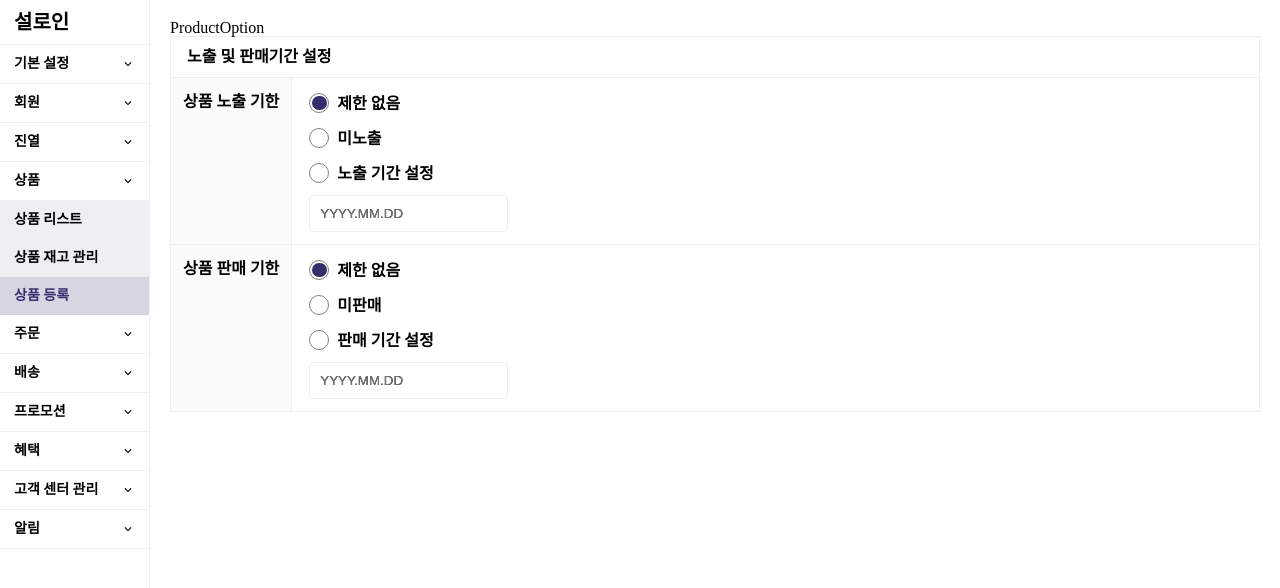
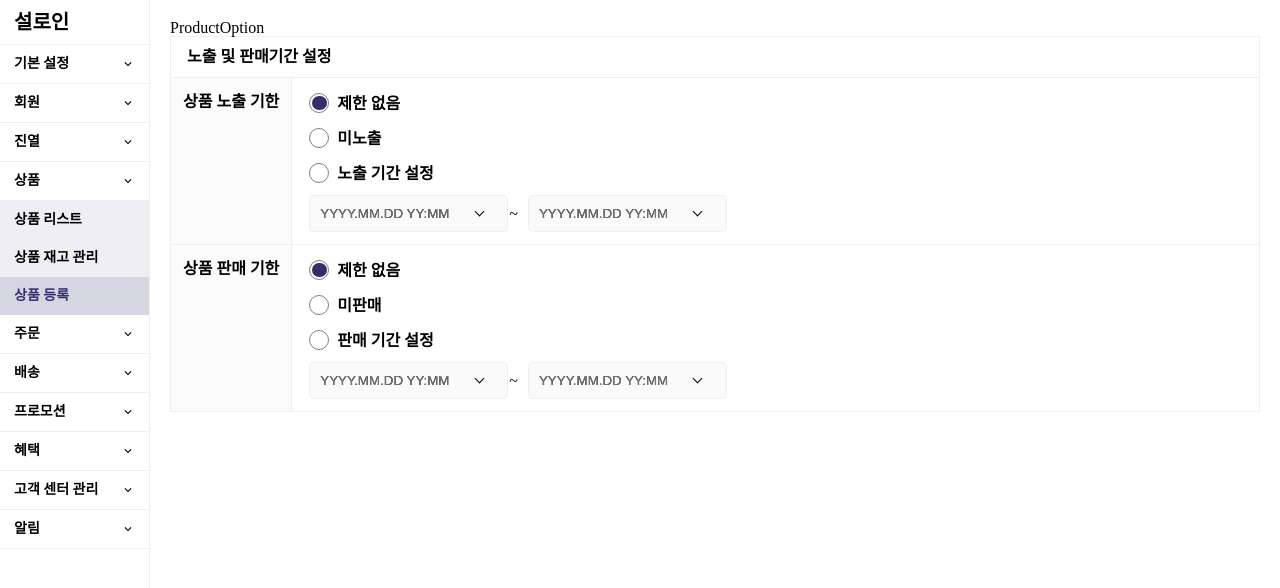
Before and after one commit to 2201infinity/adm_product_add, a React (Create React App) app: page / in a window 1280 px wide. Shown: the top 588 px of the page. Built offline with nearby package versions, Linux system fonts and the light colour scheme.

Commit message:
fix: 기존 datepicker 컴포넌트 이름 변경

```diff
--- /dev/null
+++ b/src/components/common/DateTimePicker.js
@@ -0,0 +1,90 @@
+import { useState } from 'react';
+import DatePicker from 'react-datepicker';
+import 'react-datepicker/dist/react-datepicker.css';
+import styled from 'styled-components';
+import theme from 'styles/theme';
+
+export const DateTimePicker = ({ ...rest }) => {
+  const [startDate, setStartDate] = useState(null);
+  const [endDate, setEndDate] = useState(null);
+  return (
+    <DatePickerContainer>
+      <DatePickerInput
+        {...rest}
+        selected={startDate}
+        onChange={(date) => setStartDate(date)}
+        selectsStart
+        startDate={startDate}
+        endDate={endDate}
+        showTimeSelect
+        timeIntervals={15}
+        timeCaption="Time"
+        dateFormat="yyyy.MM.dd hh:mm aa"
+        placeholderText="YYYY.MM.DD YY:MM"
+      />
+      <Span>~</Span>
+      <DatePickerInput
+        {...rest}
+        selected={endDate}
+        onChange={(date) => setEndDate(date)}
+        selectsEnd
+        startDate={startDate}
+        endDate={endDate}
+        minDate={startDate}
+        showTimeSelect
+        timeIntervals={15}
+        timeCaption="Time"
+        dateFormat="yyyy.MM.dd hh:mm aa"
+        placeholderText="YYYY.MM.DD YY:MM"
+      />
+    </DatePickerContainer>
+  );
+};
+
+const DatePickerInput = styled(DatePicker)`
+  padding: 10px;
+  border-radius: 5px;
+  border: 1.5px solid ${theme.colors.lightPurple};
+  margin-left: 5px;
+  color: transparent;
+  text-shadow: 0 0 0 black;
+`;
+
+const Span = styled.span`
+  margin: 0 5px;
+  position: relative;
+  font-weight: 500;
+  color: transparent;
+  text-shadow: 0 0 0 black;
+  &::after {
+    position: absolute;
+    display: block;
+    left: 185px;
+    bottom: 7px;
+    content: '';
+    width: 6px;
+    height: 6px;
+    border-left: 1px solid black;
+    border-bottom: 1px solid black;
+    transform: rotate(-45deg);
+    z-index: 10;
+  }
+  &::before {
+    position: absolute;
+    display: block;
+    right: 35px;
+    bottom: 7px;
+    content: '';
+    width: 6px;
+    height: 6px;
+    border-left: 1px solid black;
+    border-bottom: 1px solid black;
+    transform: rotate(-45deg);
+    z-index: 10;
+  }
+`;
+
+const DatePickerContainer = styled.div`
+  display: flex;
+  align-items: center;
+`;
--- a/src/components/period/Period.js
+++ b/src/components/period/Period.js
@@ -1,7 +1,7 @@
 import { useState } from 'react';
 import styled from 'styled-components';
 import theme from 'styles/theme';
-import { DatePickerTemplate } from '../common/DatePicker';
+import { DateTimePicker } from '../common/DateTimePicker';
 import Radio from '../common/Radio';
 
 const EXPOSURE_PERIOD = [
@@ -68,7 +68,7 @@ export const ProductPeriod = () => {
               </Radio>
             );
           })}
-          <DatePickerTemplate
+          <DateTimePicker
             disabled={selectedExposureOption !== '노출 기간 설정'}
           />
         </Period>
@@ -89,9 +89,7 @@ export const ProductPeriod = () => {
               </Radio>
             );
           })}
-          <DatePickerTemplate
-            disabled={selectedSalesOption !== '판매 기간 설정'}
-          />
+          <DateTimePicker disabled={selectedSalesOption !== '판매 기간 설정'} />
         </Period>
       </PeriodContainer>
     </PeriodSection>
```
